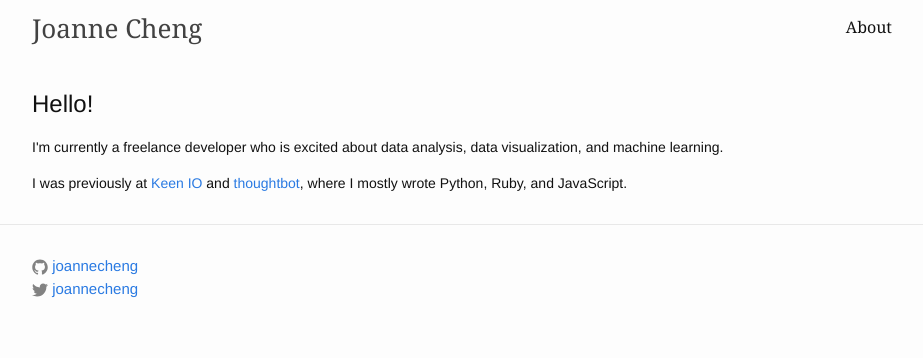
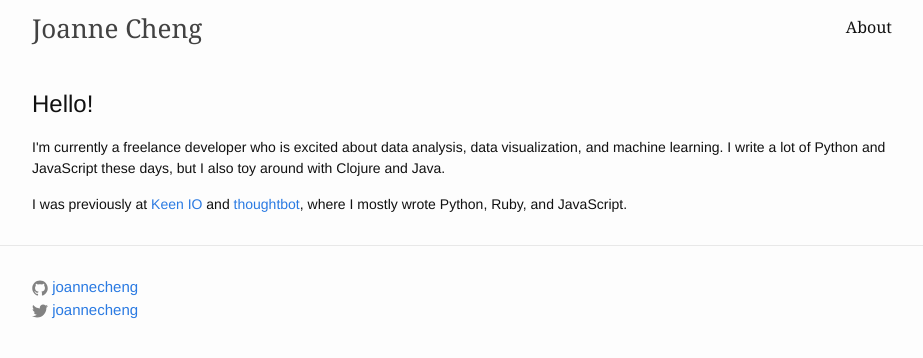
Before and after one commit to joannecheng/joannecheng.github.io, a Jekyll site: the page built from about.html, in a window 1280 px wide. Shown: the top 358 px of the page, without its empty margins (178-1101 px from the left). Built offline with Jekyll 4.4.1, drawn with Linux system fonts in a browser that asks for light colours; nearby versions of some CDN libraries; library files that are not in the unit come from our copies.

Commit message:
Updating some text on the pages

```diff
--- a/about.html
+++ b/about.html
@@ -7,6 +7,7 @@ permalink: /about/
 <h2>Hello!</h2>
 <div class="f6">
   <p>I'm currently a freelance developer who is excited about data analysis, data visualization, and machine learning.
+  I write a lot of Python and JavaScript these days, but I also toy around with Clojure and Java.
   </p>
 </div>
 
--- a/index.html
+++ b/index.html
@@ -6,7 +6,6 @@ layout: default
   <!-- header, my name -->
 
   <!-- list of tags -->
-
   <!-- list of projects -->
   <div class="flex flex-wrap items-start justify-center">
 
```
